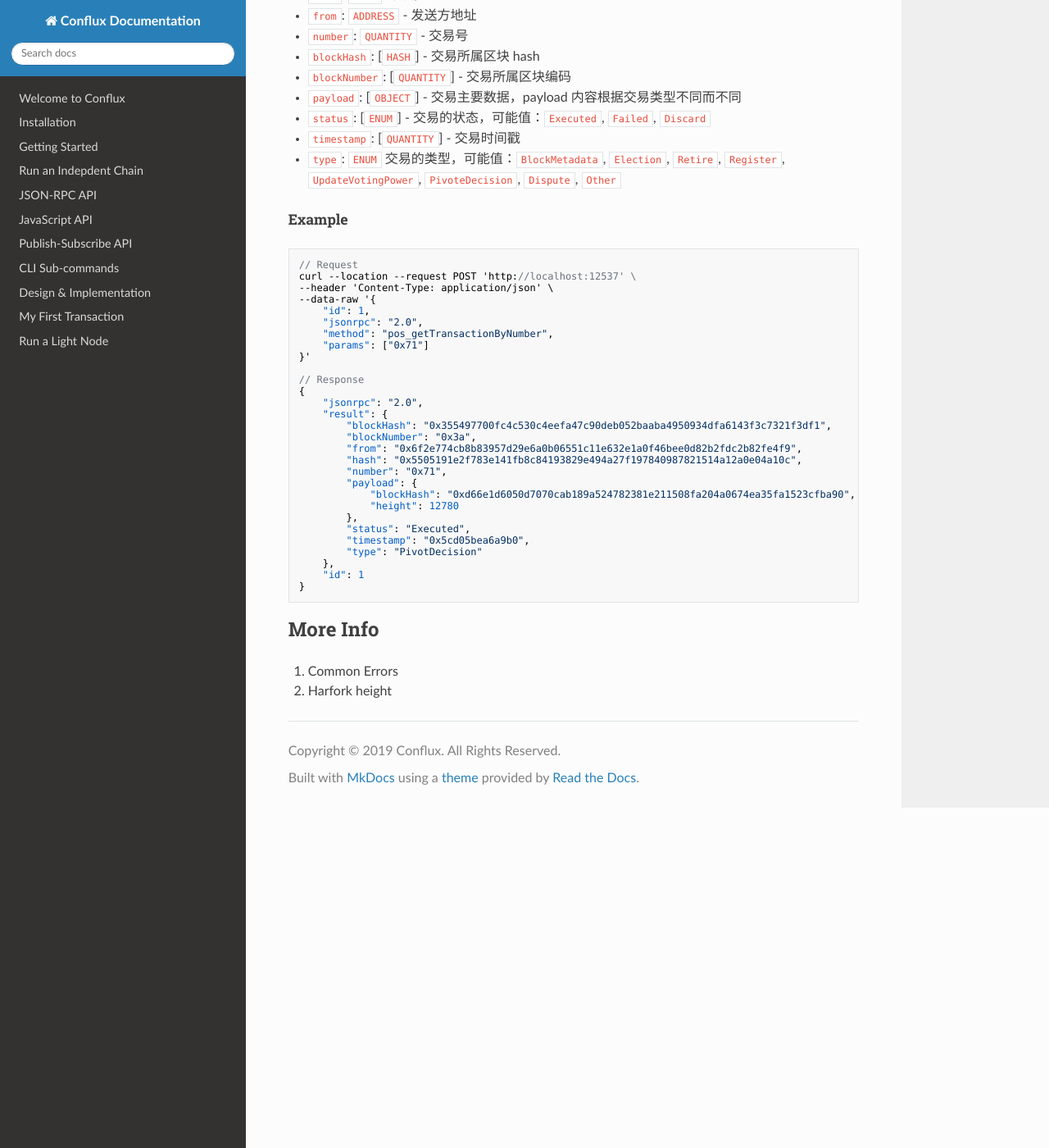
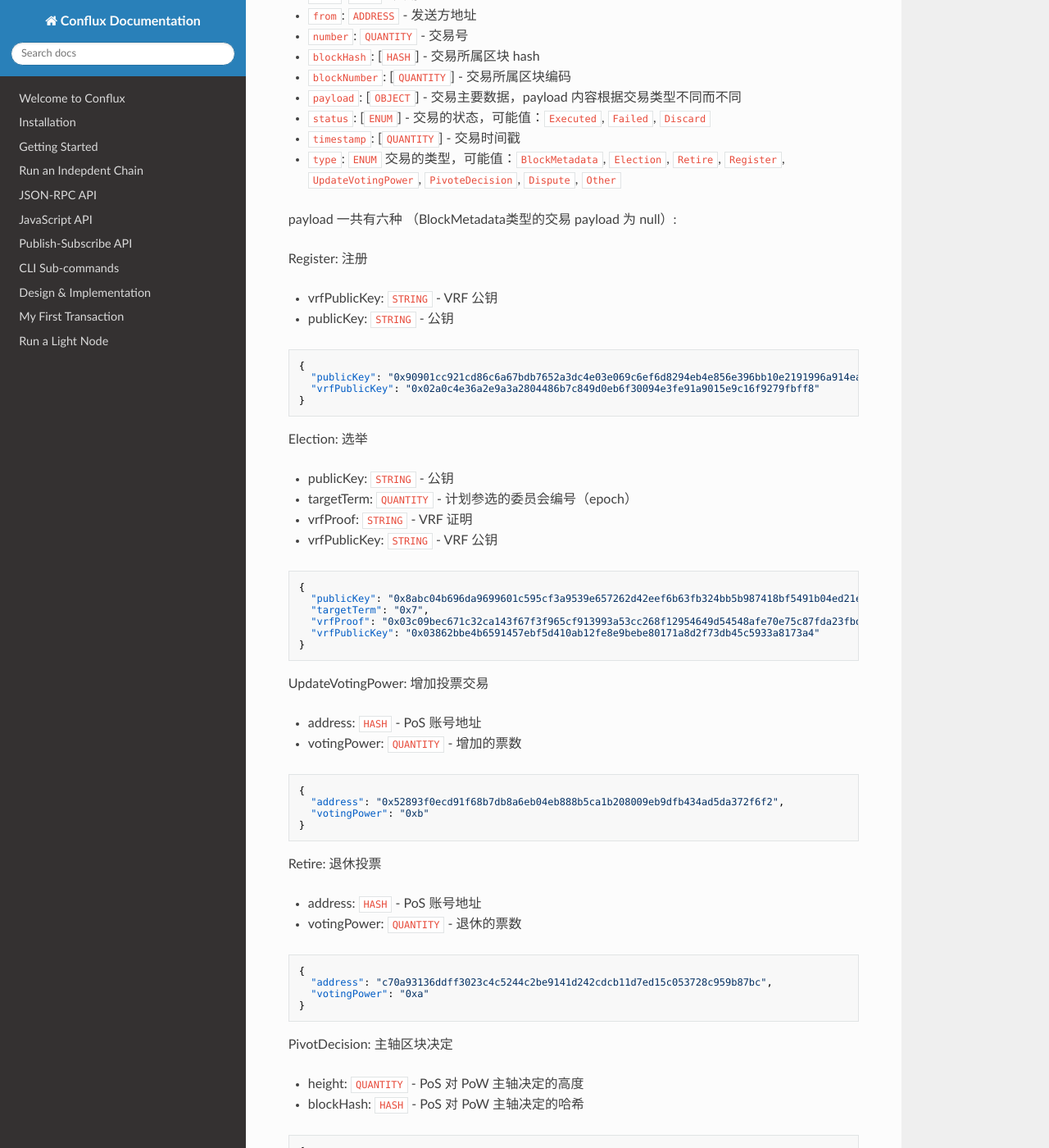
Before and after one commit to Conflux-Chain/conflux-doc, an MkDocs documentation site: the page built from docs/pos-rpc-zh.md, in a window 1280 px wide and 1400 px high, scrolled down 8781 px. Shown: the whole window at 82% size. Built offline with MkDocs 1.6.1, drawn with Linux system fonts in a browser that asks for light colours; nearby versions of some CDN libraries; some of the changed text lies outside the part shown.

Commit message:
udpate pos tx payload info

````diff
--- a/docs/pos-rpc-zh.md
+++ b/docs/pos-rpc-zh.md
@@ -455,10 +455,89 @@ params: [
 * `timestamp`: [`QUANTITY`] - 交易时间戳
 * `type`: `ENUM` 交易的类型，可能值：`BlockMetadata`, `Election`, `Retire`, `Register`, `UpdateVotingPower`, `PivoteDecision`, `Dispute`, `Other`
 
+payload 一共有六种 （BlockMetadata类型的交易 payload 为 null）:
+
+Register: 注册
+
+* vrfPublicKey: `STRING` - VRF 公钥
+* publicKey: `STRING` - 公钥
+
+```json
+{
+  "publicKey": "0x90901cc921cd86c6a67bdb7652a3dc4e03e069c6ef6d8294eb4e856e396bb10e2191996a914eaaa9dfdaa75f2a3d70a3",
+  "vrfPublicKey": "0x02a0c4e36a2e9a3a2804486b7c849d0eb6f30094e3fe91a9015e9c16f9279fbff8"
+}
+```
+
+Election: 选举
+
+* publicKey: `STRING` - 公钥
+* targetTerm: `QUANTITY` - 计划参选的委员会编号（epoch）
+* vrfProof: `STRING` - VRF 证明
+* vrfPublicKey: `STRING` - VRF 公钥
+
+```json
+{
+  "publicKey": "0x8abc04b696da9699601c595cf3a9539e657262d42eef6b63fb324bb5b987418bf5491b04ed21edce4296174cb6d95fcc",
+  "targetTerm": "0x7",
+  "vrfProof": "0x03c09bec671c32ca143f67f3f965cf913993a53cc268f12954649d54548afe70e75c87fda23fbd01cd9e4af184aa06af01adfa0fce92697e811635190935cecf48aca9804a12e604df6f19455d1ca59f4f",
+  "vrfPublicKey": "0x03862bbe4b6591457ebf5d410ab12fe8e9bebe80171a8d2f73db45c5933a8173a4"
+}
+```
+
+UpdateVotingPower: 增加投票交易
+
+* address: `HASH` - PoS 账号地址
+* votingPower: `QUANTITY` - 增加的票数
+
+```json
+{
+  "address": "0x52893f0ecd91f68b7db8a6eb04eb888b5ca1b208009eb9dfb434ad5da372f6f2",
+  "votingPower": "0xb"
+}
+```
+
+Retire: 退休投票
+
+* address: `HASH` - PoS 账号地址
+* votingPower: `QUANTITY` - 退休的票数
+
+```json
+{
+  "address": "c70a93136ddff3023c4c5244c2be9141d242cdcb11d7ed15c053728c959b87bc",
+  "votingPower": "0xa"
+}
+```
+
+PivotDecision: 主轴区块决定
+
+* height: `QUANTITY` - PoS 对 PoW 主轴决定的高度
+* blockHash: `HASH` - PoS 对 PoW 主轴决定的哈希
+
+```json
+{
+  "blockHash": "0x0abf7b384d8bb02a98f21d1582e6d465b1e2382978d5473cbceb473039b0eef3",
+  "height": "0x2900"
+}
+```
+
+Dispute: 争议
+
+* address: `HASH` - 账户地址
+* blsPublicKey: `STRING` - BLS 公钥
+* vrfPublicKey: `STRING` - VRF 公钥
+* conflictingVotes: `ConflictingVotes` - 有争议的投票信息
+
+其中 ConflictingVotes 结构如下:
+
+* conflictVoteType: `STRING` - 争议类型可能值为 `proposal`, `vote`
+* first: `STRING` - 第一个投票
+* second: `STRING` - 第二个投票
+
 
 ##### Example
 
-```json
+```sh
 // Request
 curl --location --request POST 'http://localhost:12537' \
 --header 'Content-Type: application/json' \
@@ -468,7 +547,9 @@ curl --location --request POST 'http://localhost:12537' \
     "method": "pos_getTransactionByNumber",
     "params": ["0x71"]
 }'
+```
 
+```json
 // Response
 {
     "jsonrpc": "2.0",
@@ -480,7 +561,7 @@ curl --location --request POST 'http://localhost:12537' \
         "number": "0x71",
         "payload": {
             "blockHash": "0xd66e1d6050d7070cab189a524782381e211508fa204a0674ea35fa1523cfba90",
-            "height": 12780
+            "height": "0x129"
         },
         "status": "Executed",
         "timestamp": "0x5cd05bea6a9b0",
````
Also changed, not shown: docs/json-rpc.md (+1 -1 lines).
